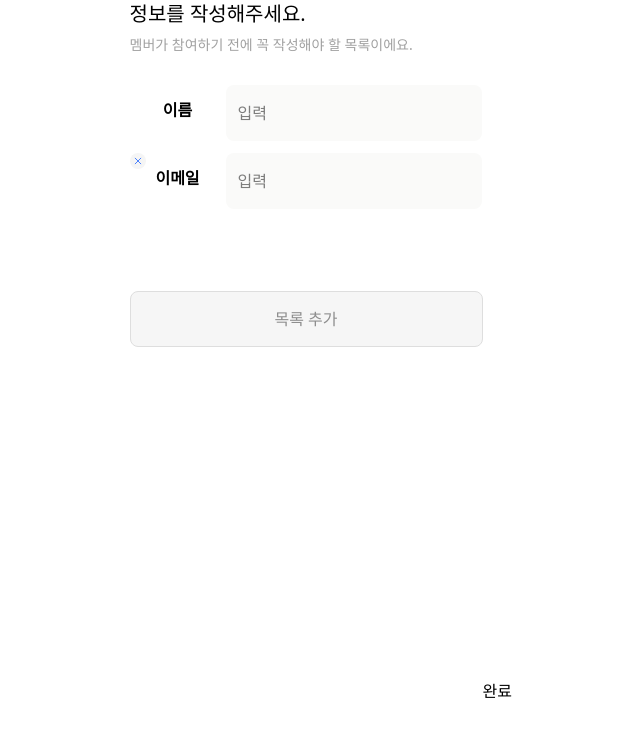
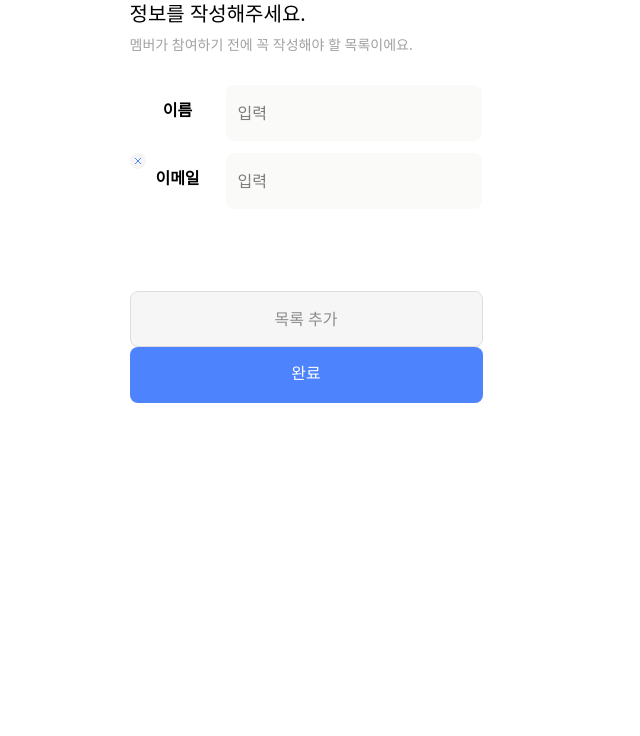
Before and after one commit to Dang-Bun/DANGBUN-frontend, a React (Vite) app: page /placemake2 in a window 1280 px wide. Shown: the top 736 px of the page, without its empty margins (323-963 px from the left). Built offline with nearby package versions, Linux system fonts and the light colour scheme.

Commit message:
Fix : CTA버튼 css 수정

```diff
--- a/src/components/button/CTAButton.tsx
+++ b/src/components/button/CTAButton.tsx
@@ -4,7 +4,6 @@ import classNames from 'classnames';
 interface ButtonProps extends React.ButtonHTMLAttributes<HTMLButtonElement> {
   variant?: 'blue' | 'thickGray' | 'gray';
   children: React.ReactNode;
-  className?: string;
 }
 
 const Button: React.FC<ButtonProps> = ({
@@ -24,10 +23,7 @@ const Button: React.FC<ButtonProps> = ({
   }[variant];
 
   return (
-    <button
-      className={classNames(base, sizeClass, variantClass, props.className)}
-      {...props}
-    >
+    <button className={classNames(base, sizeClass, variantClass)} {...props}>
       {children}
     </button>
   );
--- a/src/pages/D/PlaceMake2.tsx
+++ b/src/pages/D/PlaceMake2.tsx
@@ -41,9 +41,7 @@ const PlaceMake2 = () => {
       <CTAButton variant='gray' onClick={() => setIsModalOpen(true)}>
         목록 추가
       </CTAButton>
-      <CTAButton variant='blue' className='fixed bottom-[97px]'>
-        완료
-      </CTAButton>
+      <CTAButton variant='blue'>완료</CTAButton>
 
       <PopUpCard
         isOpen={isModalOpen}
```
